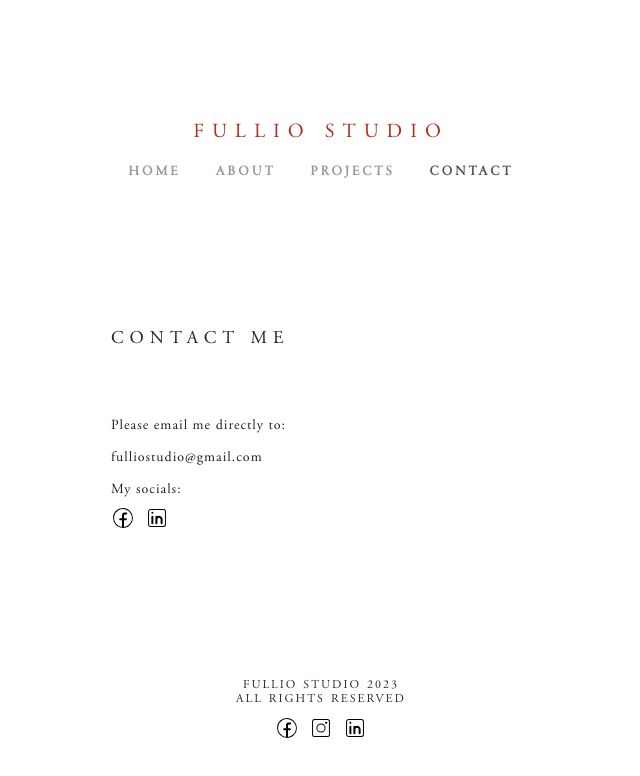
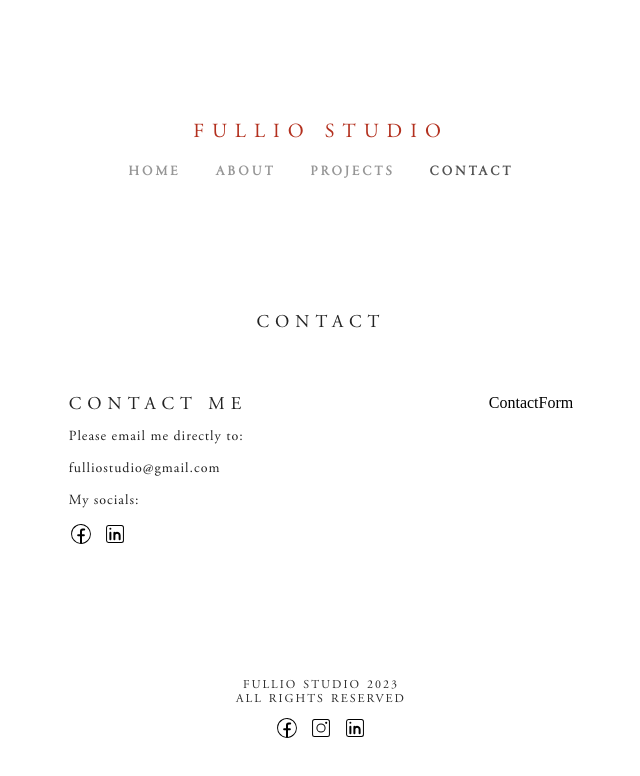
Before and after one commit to LucaCuello/FullioStudioPortfolio, a React (Vite) app: page /contact in a window 1280 px wide. Shown: the top 776 px of the page, without its empty margins (319-959 px from the left). Built offline with nearby package versions, Linux system fonts and the light colour scheme.

Commit message:
Added CSS styles for recent components

```diff
--- a/src/components/Footer/Footer.css
+++ b/src/components/Footer/Footer.css
@@ -20,22 +20,22 @@
   color: #000000d5;
 }
 
-.footer-social {
+.social-links {
   display: flex;
   gap: 10px;
 }
 
-.footer-social a {
+.social-links a {
   display: grid;
   color: #000000;
   transition: all 200ms ease-in-out;
 }
 
-.footer-social a:hover {
+.social-links a:hover {
   color: #b3301e;
   transition: all 200ms ease-in-out;
 }
 
-.footer-social a svg {
+.social-links a svg {
   font-size: 24px;
 }
--- a/src/components/Footer/Footer.tsx
+++ b/src/components/Footer/Footer.tsx
@@ -8,7 +8,7 @@ export const Footer = () => {
         <span>Fullio Studio 2023</span>
         <span>All rights reserved</span>
       </div>
-      <div className="footer-social">
+      <div className="social-links">
         <a href="https://www.facebook.com/paula.fullio" target="_blank">
           <CiFacebook />
         </a>
--- a/src/routes/Contact/Contact.css
+++ b/src/routes/Contact/Contact.css
@@ -0,0 +1,13 @@
+.contact-form {
+  display: flex;
+}
+
+.contact-title {
+  font-size: 25px;
+  padding: 0px 0px 5px 0px !important;
+  color: #000000b4;
+}
+
+.contact-social {
+  padding-top: 5px;
+}
--- a/src/routes/Contact/Contact.tsx
+++ b/src/routes/Contact/Contact.tsx
@@ -1,15 +1,18 @@
 import { CiFacebook, CiLinkedin } from "react-icons/ci";
+import { ContactForm } from "../../components/ContactForm/ContactForm";
 import "./Contact.css";
 
 export const Contact = () => {
   return (
-    <div className="contact-container">
+    <div className="contact-container container">
+      <h2 className="title">Contact</h2>
+      <div className="contact-form">
         <div className="contact-body">
-        <h2 className="title">Contact me</h2>
+          <h2 className="title contact-title">Contact me</h2>
           <p className="text">Please email me directly to:</p>
           <p className="text">fulliostudio@gmail.com</p>
           <p className="text">My socials:</p>
-        <div className="footer-social">
+          <div className="contact-social social-links">
             <a href="https://www.facebook.com/paula.fullio" target="_blank">
               <CiFacebook />
             </a>
@@ -18,6 +21,8 @@ export const Contact = () => {
             </a>
           </div>
         </div>
+        <ContactForm />
+      </div>
     </div>
   );
 };
--- a/src/routes/Projects/Projects.tsx
+++ b/src/routes/Projects/Projects.tsx
@@ -11,7 +11,7 @@ export const Projects = () => {
       transition={{ duration: 0.8 }}
       className="projects-container container"
     >
-      <h1 className="title">Projects</h1>
+      <h2 className="title">Projects</h2>
       <div className="projects-card-container">
         {projectsData.map((props, index) => (
           <ProjectCard {...props} key={index} />
```
Lines whose indentation alone changed are shown as unchanged.
